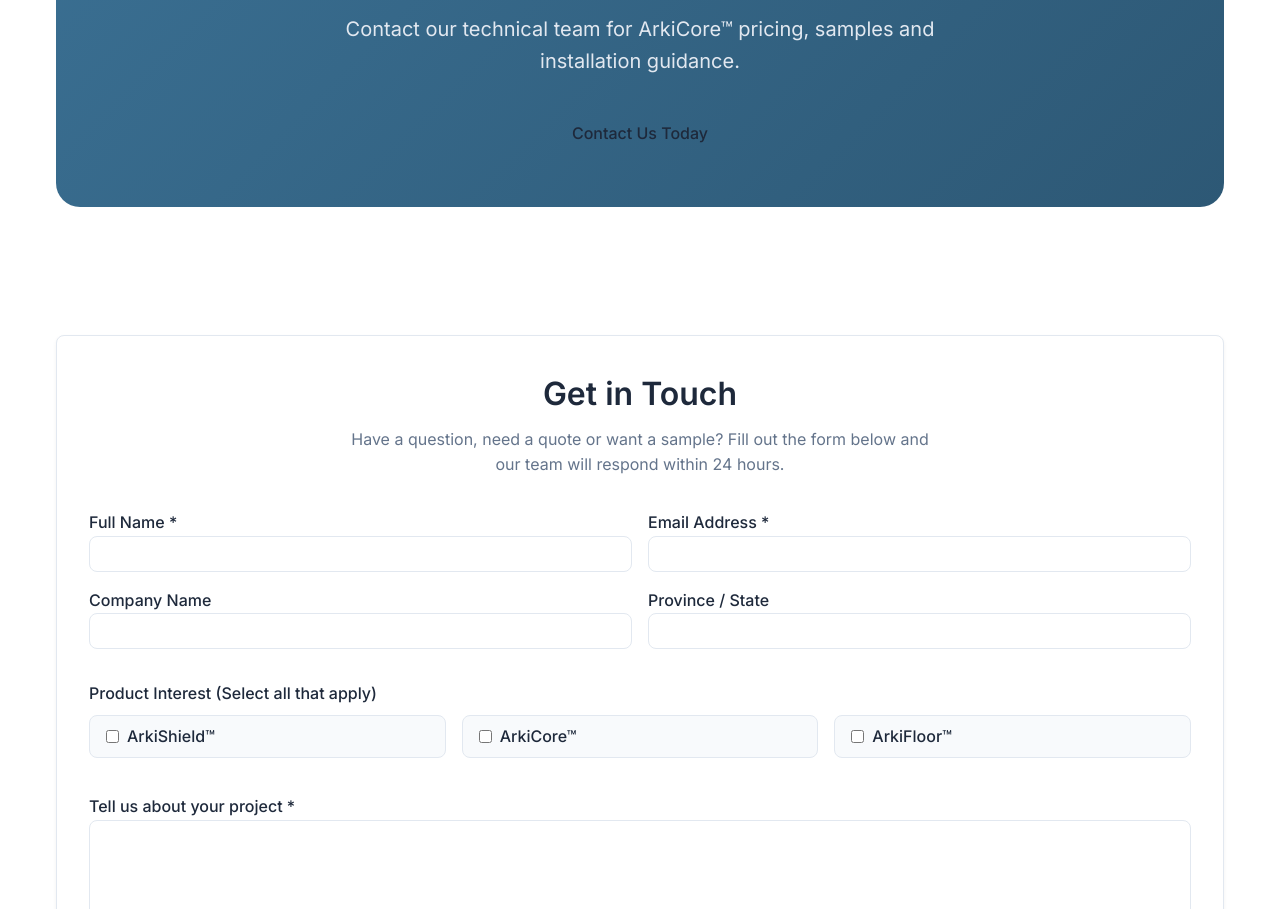
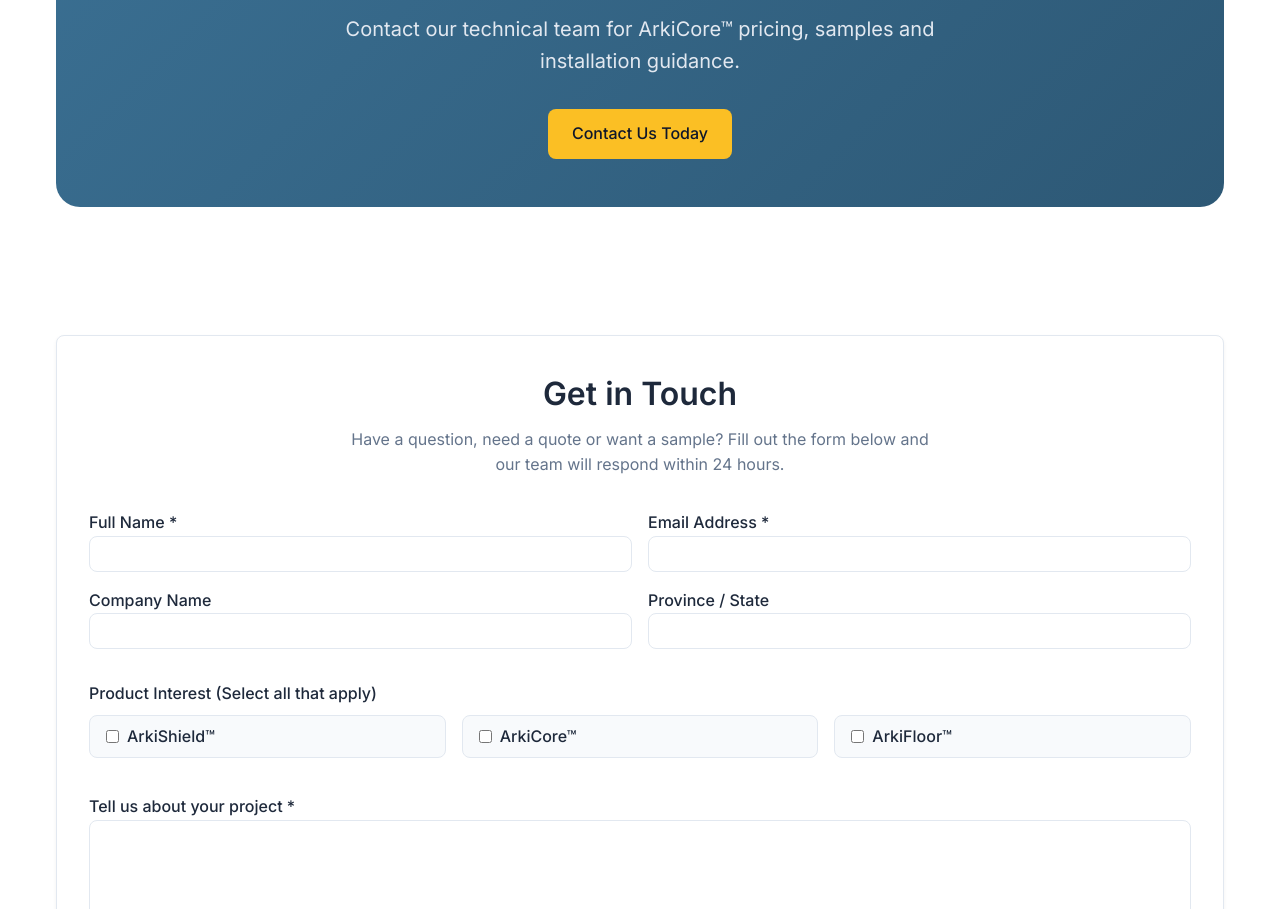
Before and after one commit to arkitor/arkitor.github.io, a plain HTML site: page arkicore/index.html in a window 1280 px wide. Shown: the part 2240-3149 px from the top of the page. Drawn offline with Linux system fonts and the light colour scheme; files whose address does not match are found by name.

Commit message:
Update ark-btn-yellow

```diff
--- a/css/style.css
+++ b/css/style.css
@@ -375,6 +375,14 @@ header.ark-header {
 .ark-btn-light:hover {
   background-color: #ffffff;
   color: var(--ark-dark-bg);
+}
+
+.ark-btn-yellow {
+    background-color: var(--ark-secondary);
+    color: var(--ark-dark-bg);
+}
+.ark-btn-yellow:hover {
+    background-color: #f59e0b; /* optional hover colour */
 }
 
 /* Call‑out badge used in hero sections (e.g., Canadian‑Owned & Engineered).  */
```
